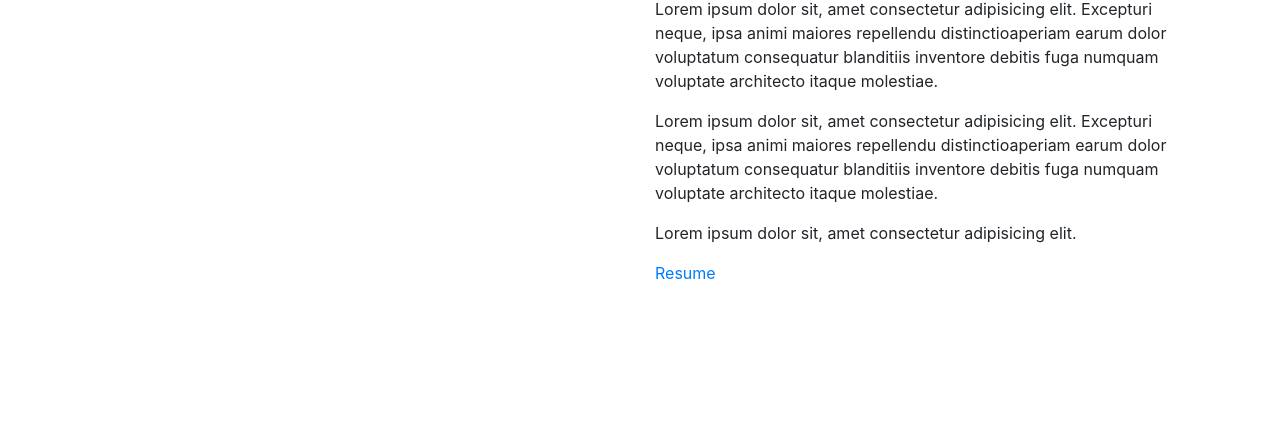
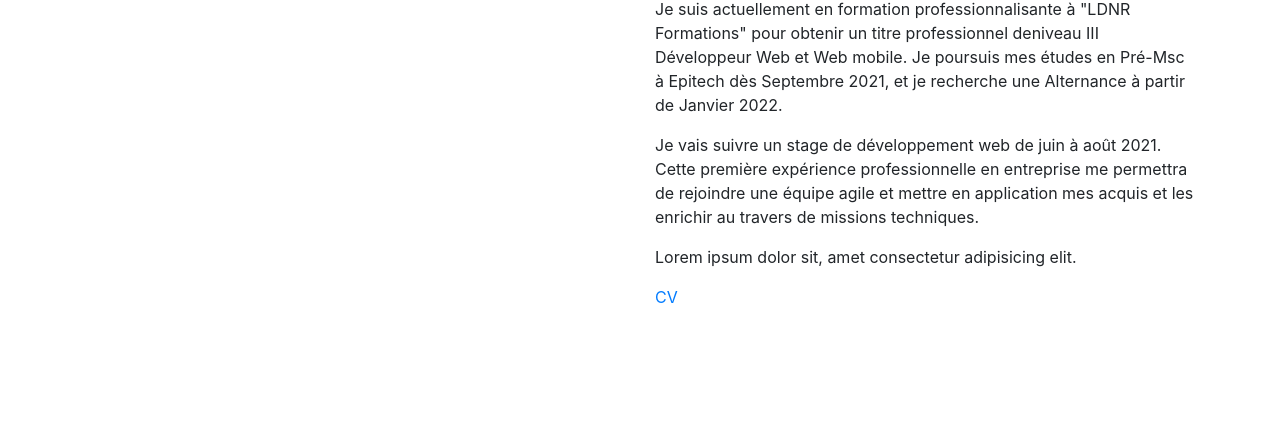
Before and after one commit to YvesMolina/Portfolio, a Gatsby site: page / in a window 1280 px wide. Shown: the part 353-800 px from the top of the page. Built offline with nearby package versions, Linux system fonts and the light colour scheme; Gatsby itself is replaced by a stand-in of ours.

Commit message:
Add all components and data, install and organise all the plugins and imports in json files.

```diff
--- a/src/components/About/About.jsx
+++ b/src/components/About/About.jsx
@@ -1,54 +1,71 @@
-import React, { useContext, useState, useEffect } from 'react';
-import Fade from 'react-reveal/Fade';
-import Container from "react-bootstrap/Container";
-import Row from 'react-bootstrap/Row';
-import Col from 'react-bootstrap/Col';
-import Title from '../Title/Title';
-import AboutImg from '../Image/AboutImg';
-import PortfolioContext from '../../context/context';
+import React, { useContext, useState, useEffect } from "react"
+import Fade from "react-reveal/Fade"
+import Container from "react-bootstrap/Container"
+import Row from "react-bootstrap/Row"
+import Col from "react-bootstrap/Col"
+import Title from "../Title/Title"
+import AboutImg from "../Image/AboutImg"
+import PortfolioContext from "../../context/context"
+import { Link } from "react-scroll";
+
 
 const About = () => {
-  const { about } = useContext(PortfolioContext);
-  const { img, paragraphOne, paragraphTwo, paragraphThree, resume } = about;
+  const { about } = useContext(PortfolioContext)
+  const {
+    img,
+    paragraphOne,
+    paragraphTwo,
+    paragraphThree,
+    resume,
+    projects,
+    cta
+  } = about
 
-  const [isDesktop, setIsDesktop] = useState(false);
-  const [isMobile, setIsMobile] = useState(false);
+  const [isDesktop, setIsDesktop] = useState(false)
+  const [isMobile, setIsMobile] = useState(false)
 
   useEffect(() => {
     if (window.innerWidth > 800) {
-      setIsDesktop(true);
-      setIsMobile(false);
+      setIsDesktop(true)
+      setIsMobile(false)
     } else {
-      setIsMobile(true);
-      setIsDesktop(false);
+      setIsDesktop(false)
+      setIsMobile(true)
     }
-  }, []);
+  }, [])
 
   return (
     <section id="about">
       <Container>
-        <Title title="About Me" />
+        <Title title="A propos de moi" />
         <Row className="about-wrapper">
           <Col md={6} sm={12}>
             <Fade bottom duration={1000} delay={600} distance="30px">
               <div className="about-wrapper__image">
-                <AboutImg alt="profile picture" filename={img}/>
+                <AboutImg alt="profile picture" filename={img} />
               </div>
             </Fade>
           </Col>
           <Col md={6} sm={12}>
-            <Fade left={isDesktop} bottom={isMobile} duration={1000} delay={1000} distance="30px">
+            <Fade
+              left={isDesktop}
+              bottom={isMobile}
+              duration={1000}
+              delay={1000}
+              distance="30px"
+            >
               <div className="about-wrapper__info">
                 <p className="about-wrapper__info-text">
                   {paragraphOne ||
-                    'Lorem ipsum dolor sit, amet consectetur adipisicing elit. Excepturi neque, ipsa animi maiores repellendu distinctioaperiam earum dolor voluptatum consequatur blanditiis inventore debitis fuga numquam voluptate architecto itaque molestiae.'}
+                    'Je suis actuellement en formation professionnalisante à "LDNR Formations" pour obtenir un titre professionnel deniveau III Développeur Web et Web mobile. Je poursuis mes études en Pré-Msc à Epitech dès Septembre 2021, et je recherche une Alternance à partir de Janvier 2022.'}
                 </p>
                 <p className="about-wrapper__info-text">
                   {paragraphTwo ||
-                    'Lorem ipsum dolor sit, amet consectetur adipisicing elit. Excepturi neque, ipsa animi maiores repellendu distinctioaperiam earum dolor voluptatum consequatur blanditiis inventore debitis fuga numquam voluptate architecto itaque molestiae.'}
+                    "Je vais suivre un stage de développement web de juin à août 2021. Cette première expérience professionnelle en entreprise me permettra de rejoindre une équipe agile et mettre en application mes acquis et les enrichir au travers de missions techniques."}
                 </p>
                 <p className="about-wrapper__info-text">
-                  {paragraphThree || 'Lorem ipsum dolor sit, amet consectetur adipisicing elit.'}
+                  {paragraphThree ||
+                    "Lorem ipsum dolor sit, amet consectetur adipisicing elit."}
                 </p>
                 {resume && (
                   <span className="d-flex mt-3">
@@ -58,8 +75,15 @@ const About = () => {
                       className="cta-btn cta-btn--resume"
                       href={resume}
                     >
-                      Resume
+                      CV
                     </a>
+                  </span>
+                )}
+                {projects && (
+                  <span className="d-flex mt-3">
+                    <Link to="about" smooth duration={1000}>
+                      {cta || "En savoir plus"}
+                    </Link>
                   </span>
                 )}
               </div>
@@ -68,7 +92,7 @@ const About = () => {
         </Row>
       </Container>
     </section>
-  );
-};
+  )
+}
 
-export default About;
+export default About
```
